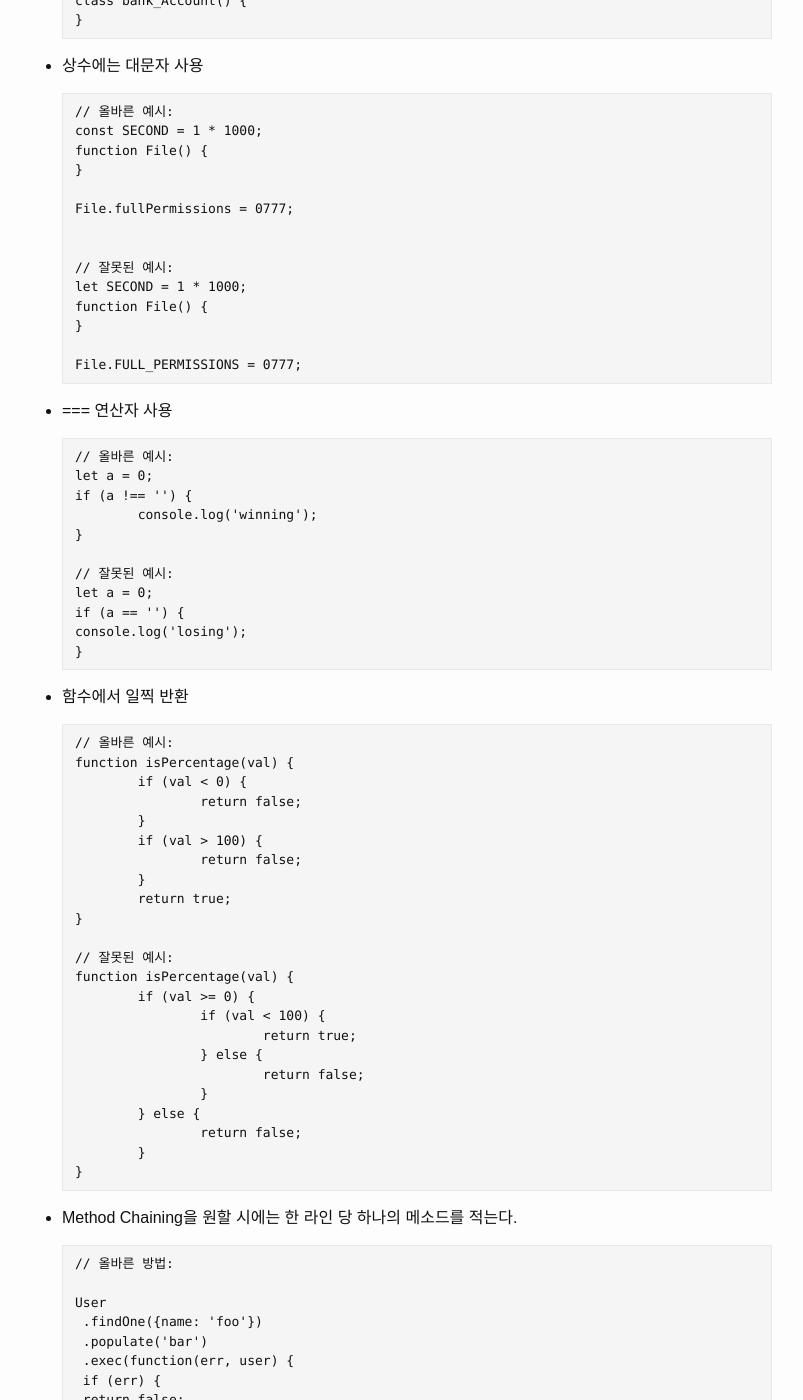
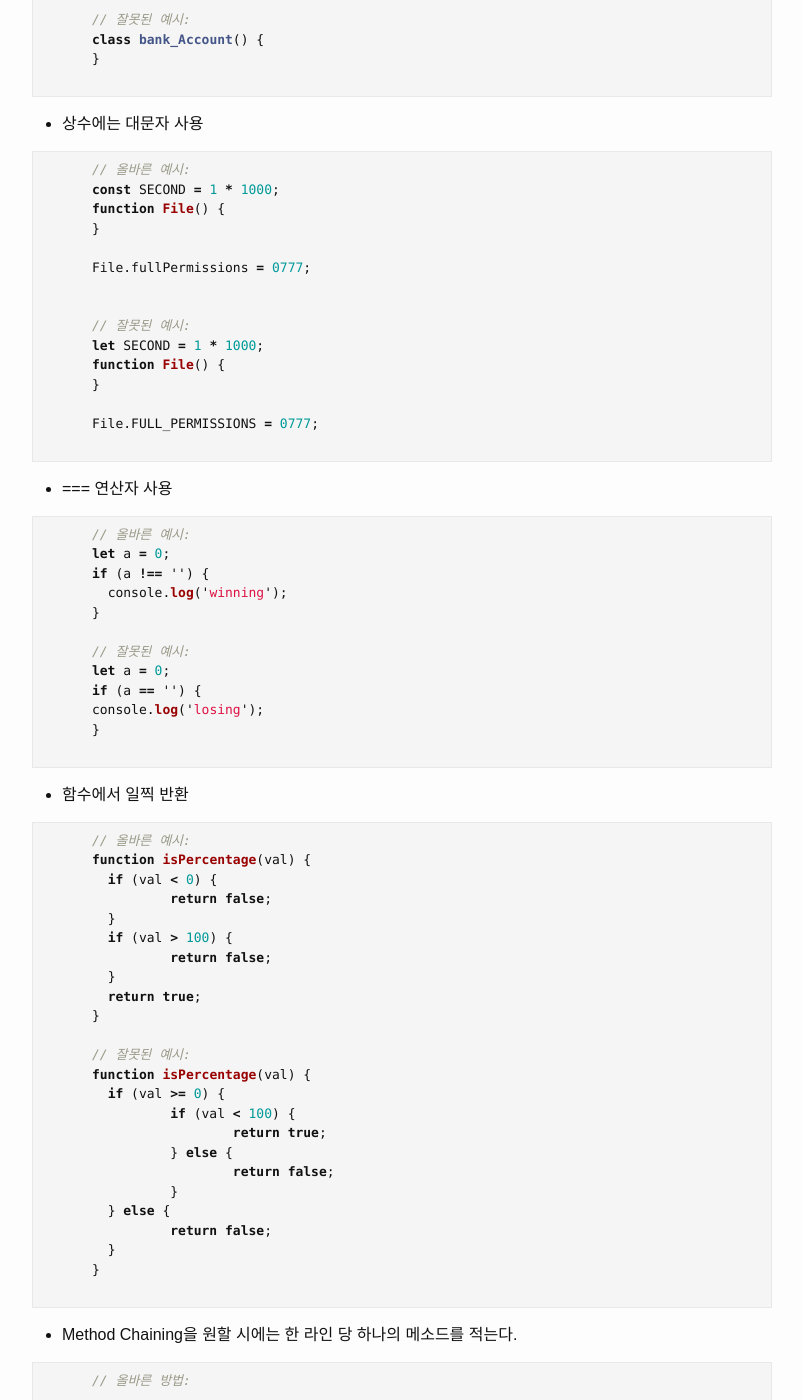
Before and after one commit to yous/whiteglass, a Jekyll site: the page built from _posts/2017-10-17-coding-convention.md, in a window 1280 px wide and 1400 px high, scrolled down 1336 px. Shown: the whole window, without its empty margins (238-1041 px from the left). Built offline with Jekyll 4.4.1, drawn with Linux system fonts in a browser that asks for light colours; some of the changed text lies outside the part shown.

Commit message:
Update 2017-10-17-coding-convention.md

```diff
--- a/_posts/2017-10-17-coding-convention.md
+++ b/_posts/2017-10-17-coding-convention.md
@@ -16,17 +16,18 @@ title: "Coding Convention"
     - Prettier설치 하면 된다
     - settings.json
       {% highlight js %}
-          {
+        {
            "prettier.eslintIntegration": true,
            // "prettier.tabWidth": 4,
            "eslint.autoFixOnSave": true,
            "editor.snippetSuggestions": "top"
-          }
+        }
       {% endhighlight %}
 
 - JSDoc을 이용하여 함수의 파라미터 와 리턴값 등을 꼭 정리하자
 - 변수 선언 시 var를 사용하지 않고 let, const을 사용하기
 - 여는 중괄호는 명령문과 같은 줄에
+  {% highlight js %}
 
       // 올바른 예시:
       if (true) {
@@ -38,16 +39,20 @@ title: "Coding Convention"
       {
       	console.log("losing");
       }
+  {% endhighlight %}
 
 - 변수, 속성 및 함수 이름에는 lower Camel Case 사용
+  {% highlight js %}
 
       // 올바른 예시:
       let adminUser = db.query('SELECT * FROM users ...');
 
       // 잘못된 예시:
       let admin_user = db.query('SELECT * FROM users ...');
+  {% endhighlight %}
 
 - 클래스 이름에는 Upper Camel Case 사용
+  {% highlight js %}
 
       // 올바른 예시:
       class BankAccount() {
@@ -56,8 +61,10 @@ title: "Coding Convention"
       // 잘못된 예시:
       class bank_Account() {
       }
+  {% endhighlight %}
 
 - 상수에는 대문자 사용
+  {% highlight js %}
 
       // 올바른 예시:
       const SECOND = 1 * 1000;
@@ -73,8 +80,10 @@ title: "Coding Convention"
       }
 
       File.FULL_PERMISSIONS = 0777;
+  {% endhighlight %}
 
 - === 연산자 사용
+  {% highlight js %}
 
       // 올바른 예시:
       let a = 0;
@@ -87,8 +96,10 @@ title: "Coding Convention"
       if (a == '') {
       console.log('losing');
       }
+  {% endhighlight %}
 
 - 함수에서 일찍 반환
+  {% highlight js %}
 
       // 올바른 예시:
       function isPercentage(val) {
@@ -113,8 +124,10 @@ title: "Coding Convention"
       		return false;
       	}
       }
+  {% endhighlight %}
 
 - Method Chaining을 원할 시에는 한 라인 당 하나의 메소드를 적는다.
+  {% highlight js %}
 
       // 올바른 방법:
 
@@ -156,11 +169,13 @@ title: "Coding Convention"
       	 }
       	 return true;
       });
+  {% endhighlight %}
 
 - 함수 내에 너무 많은 if, else는 가급적 금지
 - 변수명 선언 시 의미 있게 선언 혹은 약식으로 선언하더라도 의미 있게 선언
 - 비트 연산자는 되도록 사용하지 말자
 - 예약어를 키로 사용하지 말자
+  {% highlight js %}
 
       // bad
       const superman = {
@@ -173,16 +188,20 @@ title: "Coding Convention"
       	defaults: { clark: 'kent' },
       	hidden: true,
       };
+  {% endhighlight %}
 
 - 객체를 만들 때에는 리터럴 구문을 사용하자
+  {% highlight js %}
 
       // bad
       const item = new Object();
 
       // good
       const item = {};
+  {% endhighlight %}
 
 - 메소드에 단축 구문을 사용하자
+  {% highlight js %}
 
       // bad
       const atom = {
@@ -200,8 +219,10 @@ title: "Coding Convention"
       		return atom.value + value;
       	},
       };
+  {% endhighlight %}
 
 - 속성에 단축 구문을 사용하자
+  {% highlight js %}
 
       const lukeSkywalker = 'Luke Skywalker';
 
@@ -214,8 +235,10 @@ title: "Coding Convention"
       const obj = {
       	lukeSkywalker,
       };
+  {% endhighlight %}
 
 - 속성의 단축 구문은 객체 선언의 시작 부분에 무리를 지어 주자
+  {% highlight js %}
 
       const anakinSkywalker = 'Anakin Skywalker';
       const lukeSkywalker = 'Luke Skywalker';
@@ -239,16 +262,20 @@ title: "Coding Convention"
       	episodeThree: 3,
       	mayTheFourth: 4,
       };
+  {% endhighlight %}
 
 - 배열을 만들 때 리터럴 구문을 사용하자
+  {% highlight js %}
 
       // bad
       const items = new Array();
 
       // good
       const items = [];
+  {% endhighlight %}
 
 - 배열에 항목을 직접 대체 하지 말고 push를 사용하자
+  {% highlight js %}
 
       const someStack = [];
 
@@ -257,8 +284,10 @@ title: "Coding Convention"
 
       // good
       someStack.push('abracadabra');
+  {% endhighlight %}
 
 - 배열을 복사하는 경우, 배열의 확장 연산자인 …을 사용하자
+  {% highlight js %}
 
       // bad
       const len = items.length;
@@ -272,8 +301,10 @@ title: "Coding Convention"
 
       // good
       const itemsCopy = [...items];
+  {% endhighlight %}
 
 - 여러 속성에서 객체에 접근할 때 객체 구조화 대입을 사용하자
+  {% highlight js %}
 
       // bad
       function getFullName(user) {
@@ -293,16 +324,20 @@ title: "Coding Convention"
       function getFullName({ firstName, lastName }) {
       	return `${firstName} ${lastName}`;
       }
+  {% endhighlight %}
 
 - 문자열에는 작은 따옴표 ''를 사용 하자
+  {% highlight js %}
 
       // bad
       const name = "Capt. Janeway";
 
       // good
       const name = 'Capt. Janeway';
+  {% endhighlight %}
 
 - 프로그램에서 문자열을 생성하는 경우, 문자열 연결이 아닌 템플릿 문자열을 사용하자
+  {% highlight js %}
 
       // bad
       function sayHi(name) {
@@ -318,8 +353,10 @@ title: "Coding Convention"
       function sayHi(name) {
       	return `How are you, ${name}?`;
       }
+  {% endhighlight %}
 
 - 함수 선언 대신에 함수 표현식을 사용하자
+  {% highlight js %}
 
       // bad
       const foo = function () {
@@ -328,8 +365,10 @@ title: "Coding Convention"
       // good
       function foo() {
       }
+  {% endhighlight %}
 
 - 함수의 매개변수를 조작하지 말고 기본 매개변수를 사용하자
+  {% highlight js %}
 
       // really bad
       function handleThings(opts) {
@@ -352,8 +391,10 @@ title: "Coding Convention"
       function handleThings(opts = {}) {
       	// ...
       }
+  {% endhighlight %}
 
 - 항상 기본 매개 변수는 앞쪽에 배치하자
+  {% highlight js %}
 
       // bad
       function handleThings(opts = {}, name) {
@@ -364,8 +405,10 @@ title: "Coding Convention"
       function handleThings(name, opts = {}) {
       	// ...
       }
+  {% endhighlight %}
 
 - 구문의 길이가 여러 행에 걸치는 경우 가독성을 향상 시키기 위해 괄호안에 써주자
+  {% highlight js %}
 
       // bad
       [1, 2, 3].map(number => 'As time went by, the string containing the ' +
@@ -376,8 +419,10 @@ title: "Coding Convention"
       [1, 2, 3].map(number => ( `As time went by, the string containing the ${number} became much ` +
       	'longer. So we needed to break it over multiple lines.'
       ));
+  {% endhighlight %}
 
 - Prototype의 직접 조작을 피하고 항상 class를 사용하자
+  {% highlight js %}
 
       // bad
       function Queue(contents = []) {
@@ -401,8 +446,10 @@ title: "Coding Convention"
       		return value;
       	}
       }
+  {% endhighlight %}
 
 - 상속은 extends를 사용하자
+  {% highlight js %}
 
       // bad
       const inherits = require('inherits');
@@ -422,8 +469,10 @@ title: "Coding Convention"
       		return this._queue[0];
       	}
       }
+  {% endhighlight %}
 
 - 비표준 모듈 시스템이 아니라면 항상 import/export를 사용하자 이렇게 함으로써 원하는 모듈 시스템에 언제든지 트랜스파일 할 수 있다
+  {% highlight js %}
 
       // bad
       const AirbnbStyleGuide = require('./AirbnbStyleGuide');
@@ -436,16 +485,20 @@ title: "Coding Convention"
       // best
       import { es6 } from './AirbnbStyleGuide';
       export default es6;
+  {% endhighlight %}
 
 - 와일드카드를 이용한 가져오기는 지양하자
+  {% highlight js %}
 
       // bad
       import * as AirbnbStyleGuide from './AirbnbStyleGuide';
 
       // good
       import AirbnbStyleGuide from './AirbnbStyleGuide';
+  {% endhighlight %}
 
 - Const를 그룹화하고 그다음 let을 그룹화 하자
+  {% highlight js %}
 
       // bad
       let i, len, dragonball,
@@ -465,8 +518,10 @@ title: "Coding Convention"
       let dragonball;
       let i;
       let length;
+  {% endhighlight %}
 
 - 손쉬운 방법을 사용하자
+  {% highlight js %}
 
       // bad
       if (name !== '') {
@@ -487,8 +542,10 @@ title: "Coding Convention"
       if (collection.length) {
       	// ...stuff...
       }
+  {% endhighlight %}
 
 - 쉼표로 시작은 하지 말자
+  {% highlight js %}
 
       // bad
       const story = [
@@ -519,8 +576,10 @@ title: "Coding Convention"
       	birthYear: 1815,
       	superPower: 'computers',
       };
+  {% endhighlight %}
 
 - Number형으로 변환하려면 parseInt를 사용하자
+  {% highlight js %}
 
       const inputValue = '4';
 
@@ -541,8 +600,10 @@ title: "Coding Convention"
 
       // good
       const val = parseInt(inputValue, 10);
+  {% endhighlight %}
 
 - Private 속성 이름은 앞에 _를 사용하자
+  {% highlight js %}
 
       // bad
       this.__firstName__ = 'Panda';
@@ -550,8 +611,10 @@ title: "Coding Convention"
 
       // good
       this._firstName = 'Panda';
+  {% endhighlight %}
 
 - this에 대한 참조를 저장 하지 않기
+  {% highlight js %}
 
       // bad
       function foo() {
@@ -575,3 +638,4 @@ title: "Coding Convention"
       		console.log(this);
       	};
       }
+  {% endhighlight %}
```
